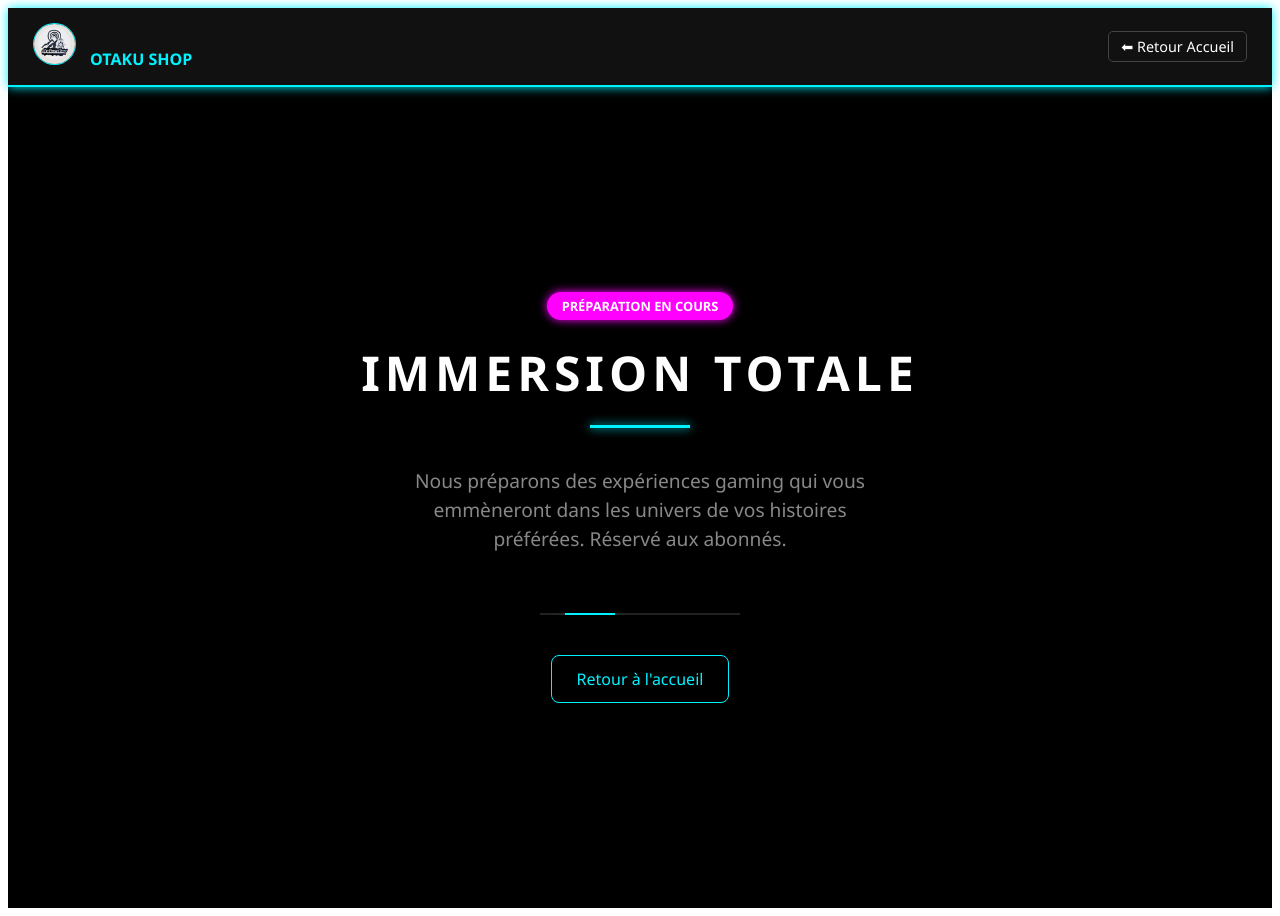
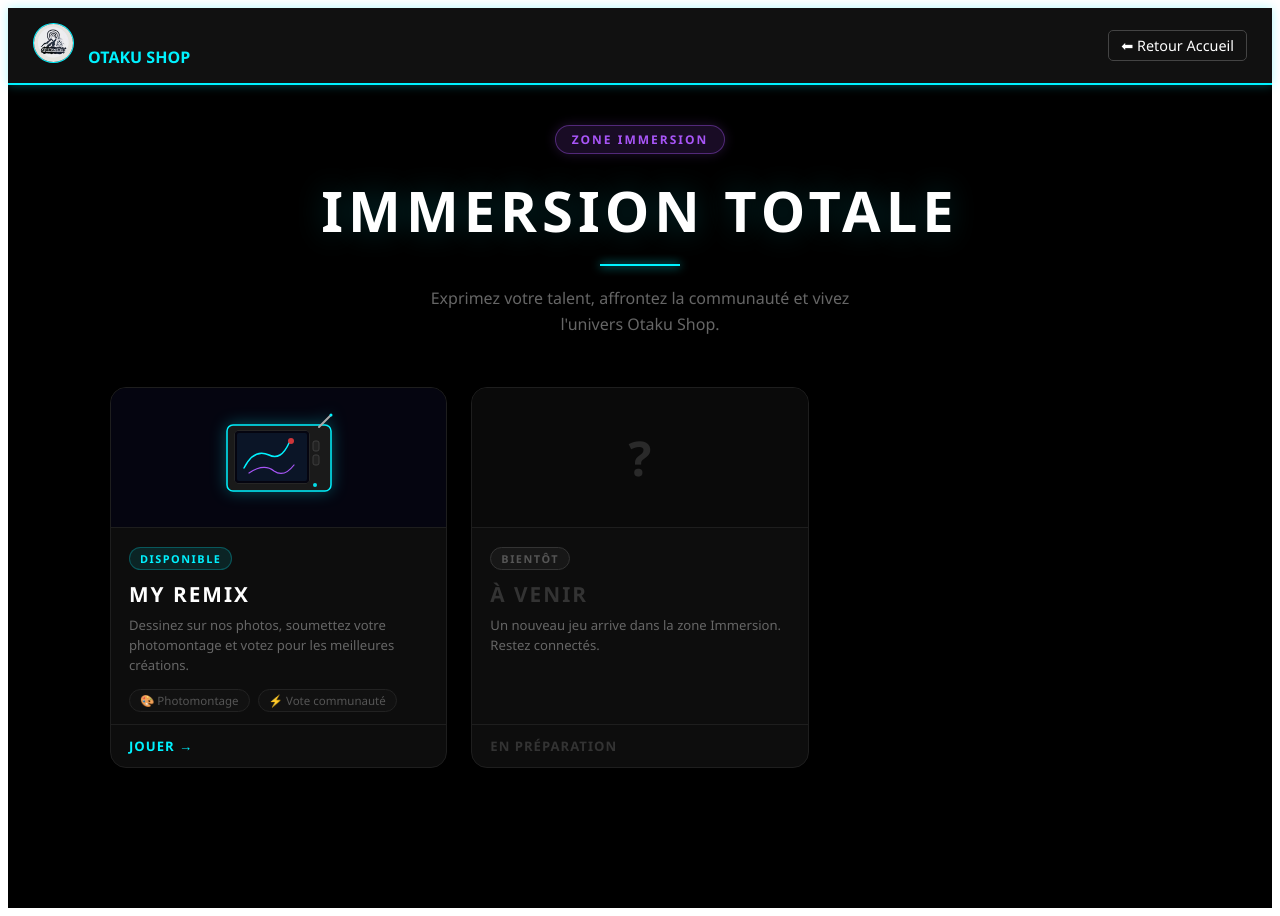
Before and after one commit to samirkema/otakusshopandswap, a Jekyll site: the page built from jeux.html, in a window 1280 px wide. Built offline with Jekyll 4.4.1, drawn with Linux system fonts in a browser that asks for light colours.

Commit message:
Redesign jeux.html — Immersion zone with game grid
- Games grid ready to receive future games
- My Remix card: SVG tablet graphic, DISPONIBLE badge, link to my-remix.html
- À venir placeholder card for future games

Co-Authored-By: Claude Sonnet 4.6 <noreply@anthropic.com>

```diff
--- a/jeux.html
+++ b/jeux.html
@@ -1,10 +1,10 @@
 ---
 layout: default
-title: Jeux & Arcade - À Venir
+title: Immersion — Otaku Shop
 permalink: /jeux.html
 ---
 
-<div class="coming-soon-container">
+<div class="immersion-container">
     <header class="shop-header">
         <div class="header-left">
             <img src="{{ 'assets/images/logo.jpg' | relative_url }}" alt="Logo" class="site-logo">
@@ -13,34 +13,88 @@ permalink: /jeux.html
         <a href="{{ '/' | relative_url }}" class="home-icon">⬅ Retour Accueil</a>
     </header>
 
-    <main class="content-jeux">
-        <div class="status-badge">PRÉPARATION EN COURS</div>
-        <h1>IMMERSION TOTALE</h1>
-        <div class="neon-line"></div>
-
-        <p class="description">
-            Nous préparons des expériences gaming qui vous emmèneront dans les univers de vos histoires préférées. Réservé aux abonnés.
-        </p>
-
-        <div class="loading-animation">
-            <div class="scanner"></div>
+    <main class="immersion-main">
+        <div class="immersion-hero">
+            <div class="status-badge">ZONE IMMERSION</div>
+            <h1>IMMERSION TOTALE</h1>
+            <div class="neon-line"></div>
+            <p class="description">Exprimez votre talent, affrontez la communauté et vivez l'univers Otaku Shop.</p>
         </div>
 
-        <a href="{{ '/' | relative_url }}" class="btn-main">Retour à l'accueil</a>
+        <!-- GRILLE DE JEUX -->
+        <div class="games-grid">
+
+            <!-- MY REMIX -->
+            <a href="{{ '/my-remix.html' | relative_url }}" class="game-card">
+                <div class="game-card-img">
+                    <svg viewBox="0 0 120 90" xmlns="http://www.w3.org/2000/svg">
+                        <!-- Tablette graphique -->
+                        <rect x="8" y="12" width="104" height="66" rx="6" fill="#1a1a1a" stroke="#00f2ff" stroke-width="1.5"/>
+                        <rect x="16" y="18" width="74" height="52" rx="3" fill="#0a0a0a" stroke="#333" stroke-width="1"/>
+                        <!-- Écran avec dessin -->
+                        <rect x="16" y="18" width="74" height="52" rx="3" fill="#050510"/>
+                        <!-- Photo en fond (simulée) -->
+                        <rect x="18" y="20" width="70" height="48" rx="2" fill="#0d1a2e" opacity="0.8"/>
+                        <!-- Traits de dessin néon -->
+                        <path d="M25 55 Q35 35 50 42 Q62 48 70 30" stroke="#00f2ff" stroke-width="1.5" fill="none" stroke-linecap="round"/>
+                        <path d="M30 60 Q45 50 55 58 Q65 65 75 52" stroke="#a855f7" stroke-width="1.2" fill="none" stroke-linecap="round"/>
+                        <circle cx="72" cy="28" r="3" fill="#ff3e3e" opacity="0.8"/>
+                        <!-- Boutons côté tablette -->
+                        <rect x="94" y="28" width="6" height="10" rx="2" fill="#222" stroke="#444" stroke-width="0.8"/>
+                        <rect x="94" y="42" width="6" height="10" rx="2" fill="#222" stroke="#444" stroke-width="0.8"/>
+                        <!-- Stylet -->
+                        <line x1="100" y1="14" x2="112" y2="2" stroke="#aaa" stroke-width="2" stroke-linecap="round"/>
+                        <circle cx="112" cy="2" r="1.5" fill="#00f2ff"/>
+                        <!-- Indicateur LED -->
+                        <circle cx="96" cy="72" r="2" fill="#00f2ff" opacity="0.9"/>
+                    </svg>
+                </div>
+                <div class="game-card-body">
+                    <div class="game-tag">DISPONIBLE</div>
+                    <h2 class="game-title-card">MY REMIX</h2>
+                    <p class="game-desc">Dessinez sur nos photos, soumettez votre photomontage et votez pour les meilleures créations.</p>
+                    <div class="game-meta">
+                        <span>🎨 Photomontage</span>
+                        <span>⚡ Vote communauté</span>
+                    </div>
+                </div>
+                <div class="game-card-footer">
+                    JOUER →
+                </div>
+            </a>
+
+            <!-- SLOT FUTUR — exemple -->
+            <div class="game-card game-card--soon">
+                <div class="game-card-img game-card-img--soon">
+                    <div class="soon-icon">?</div>
+                </div>
+                <div class="game-card-body">
+                    <div class="game-tag game-tag--soon">BIENTÔT</div>
+                    <h2 class="game-title-card">À VENIR</h2>
+                    <p class="game-desc">Un nouveau jeu arrive dans la zone Immersion. Restez connectés.</p>
+                </div>
+                <div class="game-card-footer game-card-footer--soon">
+                    EN PRÉPARATION
+                </div>
+            </div>
+
+        </div>
     </main>
 </div>
 
 <style>
-/* Style global de la page */
-.coming-soon-container {
+* { box-sizing: border-box; }
+
+.immersion-container {
     background: #000;
-    color: white;
+    color: #fff;
     min-height: 100vh;
     display: flex;
     flex-direction: column;
     font-family: 'Segoe UI', sans-serif;
 }
 
+/* HEADER */
 .shop-header {
     display: flex;
     justify-content: space-between;
@@ -48,70 +102,143 @@ permalink: /jeux.html
     padding: 15px 25px;
     background: #111;
     border-bottom: 2px solid #00f2ff;
-    box-shadow: 0 0 10px #00f2ff;
+    box-shadow: 0 0 10px rgba(0,242,255,0.3);
+}
+.site-logo { height: 40px; border-radius: 50%; border: 1px solid #00f2ff; }
+.site-name { color: #00f2ff; font-weight: bold; margin-left: 10px; }
+.home-icon { text-decoration: none; color: #fff; border: 1px solid #444; padding: 5px 12px; border-radius: 5px; font-size: 0.9rem; transition: 0.2s; }
+.home-icon:hover { border-color: #00f2ff; color: #00f2ff; }
+
+/* HERO */
+.immersion-main { flex: 1; padding: 40px 20px 60px; max-width: 1100px; margin: 0 auto; width: 100%; }
+
+.immersion-hero { text-align: center; margin-bottom: 50px; }
+
+.status-badge {
+    display: inline-block;
+    background: rgba(168,85,247,0.15);
+    color: #a855f7;
+    border: 1px solid rgba(168,85,247,0.4);
+    padding: 5px 16px;
+    border-radius: 20px;
+    font-size: 0.75rem;
+    font-weight: 700;
+    letter-spacing: 2px;
+    margin-bottom: 18px;
+    box-shadow: 0 0 12px rgba(168,85,247,0.2);
 }
 
-.site-logo { height: 40px; border-radius: 50%; border: 1px solid #00f2ff; }
-.site-name { color: #00f2ff; font-weight: bold; margin-left: 10px; }
-.home-icon { text-decoration: none; color: #fff; border: 1px solid #444; padding: 5px 12px; border-radius: 5px; font-size: 0.9rem; }
+.immersion-hero h1 {
+    font-size: clamp(2rem, 6vw, 3.5rem);
+    letter-spacing: 5px;
+    color: #fff;
+    margin: 0 0 16px;
+    text-shadow: 0 0 30px rgba(0,242,255,0.2);
+}
 
-/* Contenu Central */
-.content-jeux {
-    flex-grow: 1;
+.neon-line { width: 80px; height: 2px; background: #00f2ff; margin: 0 auto 20px; box-shadow: 0 0 10px #00f2ff; }
+.description { color: #666; max-width: 480px; margin: 0 auto; font-size: 1rem; line-height: 1.6; }
+
+/* GRILLE */
+.games-grid {
+    display: grid;
+    grid-template-columns: repeat(auto-fill, minmax(260px, 1fr));
+    gap: 24px;
+}
+
+/* CARTE JEU */
+.game-card {
+    background: #0d0d0d;
+    border: 1px solid #1e1e1e;
+    border-radius: 16px;
+    overflow: hidden;
+    text-decoration: none;
+    color: #fff;
     display: flex;
     flex-direction: column;
+    transition: border-color 0.25s, transform 0.25s, box-shadow 0.25s;
+    cursor: pointer;
+}
+.game-card:hover {
+    border-color: #00f2ff;
+    transform: translateY(-4px);
+    box-shadow: 0 8px 30px rgba(0,242,255,0.15);
+}
+
+.game-card-img {
+    background: #050510;
+    display: flex;
     align-items: center;
     justify-content: center;
-    text-align: center;
-    padding: 20px;
+    padding: 24px;
+    border-bottom: 1px solid #1e1e1e;
+    min-height: 140px;
+}
+.game-card-img svg { width: 120px; height: auto; filter: drop-shadow(0 0 8px rgba(0,242,255,0.3)); }
+
+.game-card-img--soon {
+    background: #0a0a0a;
+}
+.soon-icon {
+    font-size: 3rem;
+    color: #2a2a2a;
+    font-weight: 900;
 }
 
-.status-badge {
-    background: #ff00ff;
-    color: #fff;
-    padding: 5px 15px;
+.game-card-body { padding: 18px 18px 12px; flex: 1; }
+
+.game-tag {
+    display: inline-block;
+    font-size: 0.68rem;
+    font-weight: 700;
+    letter-spacing: 1.5px;
+    padding: 3px 10px;
     border-radius: 20px;
-    font-size: 0.8rem;
-    font-weight: bold;
-    margin-bottom: 20px;
-    box-shadow: 0 0 10px #ff00ff;
+    margin-bottom: 10px;
+    background: rgba(0,242,255,0.1);
+    color: #00f2ff;
+    border: 1px solid rgba(0,242,255,0.25);
+}
+.game-tag--soon {
+    background: rgba(80,80,80,0.15);
+    color: #555;
+    border-color: #333;
 }
 
-h1 { font-size: 3rem; letter-spacing: 5px; color: #fff; margin: 0; }
-.neon-line { width: 100px; height: 3px; background: #00f2ff; margin: 20px 0; box-shadow: 0 0 10px #00f2ff; }
+.game-title-card {
+    font-size: 1.3rem;
+    font-weight: 900;
+    letter-spacing: 2px;
+    margin: 0 0 8px;
+}
+.game-card--soon .game-title-card { color: #333; }
 
-.description { color: #888; max-width: 500px; font-size: 1.2rem; line-height: 1.5; }
+.game-desc { font-size: 0.82rem; color: #666; line-height: 1.5; margin: 0 0 14px; }
 
-/* Animation de scan */
-.loading-animation {
-    width: 200px;
-    height: 2px;
-    background: #222;
-    margin: 40px 0;
-    position: relative;
-    overflow: hidden;
-}
-.scanner {
-    width: 50px;
-    height: 100%;
-    background: #00f2ff;
-    box-shadow: 0 0 15px #00f2ff;
-    position: absolute;
-    animation: scan 2s infinite linear;
+.game-meta { display: flex; flex-wrap: wrap; gap: 8px; }
+.game-meta span {
+    font-size: 0.72rem;
+    color: #555;
+    background: #111;
+    border: 1px solid #222;
+    padding: 3px 10px;
+    border-radius: 20px;
 }
 
-@keyframes scan {
-    0% { left: -50px; }
-    100% { left: 200px; }
+.game-card-footer {
+    padding: 12px 18px;
+    border-top: 1px solid #1e1e1e;
+    font-size: 0.82rem;
+    font-weight: 700;
+    letter-spacing: 1px;
+    color: #00f2ff;
+    transition: background 0.2s;
 }
+.game-card:hover .game-card-footer { background: rgba(0,242,255,0.05); }
+.game-card-footer--soon { color: #333; }
 
-.btn-main {
-    text-decoration: none;
-    color: #00f2ff;
-    border: 1px solid #00f2ff;
-    padding: 12px 25px;
-    border-radius: 8px;
-    transition: 0.3s;
+@media (max-width: 500px) {
+    .immersion-main { padding: 24px 14px 40px; }
+    .immersion-hero h1 { letter-spacing: 3px; }
 }
-.btn-main:hover { background: #00f2ff; color: #000; box-shadow: 0 0 20px #00f2ff; }
 </style>
```
